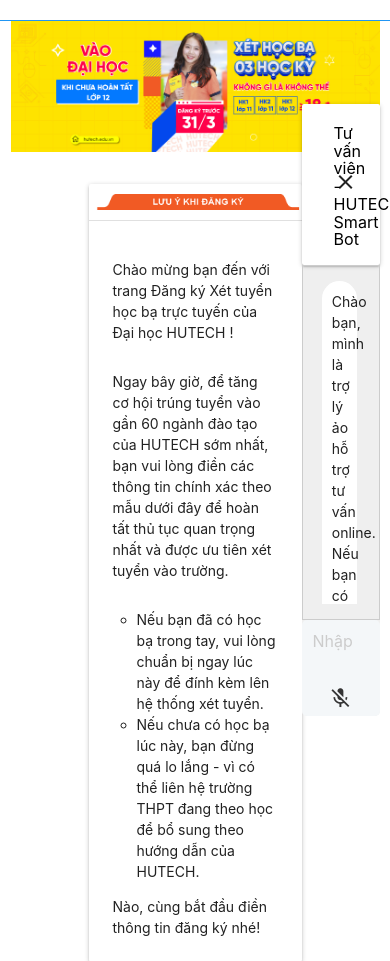
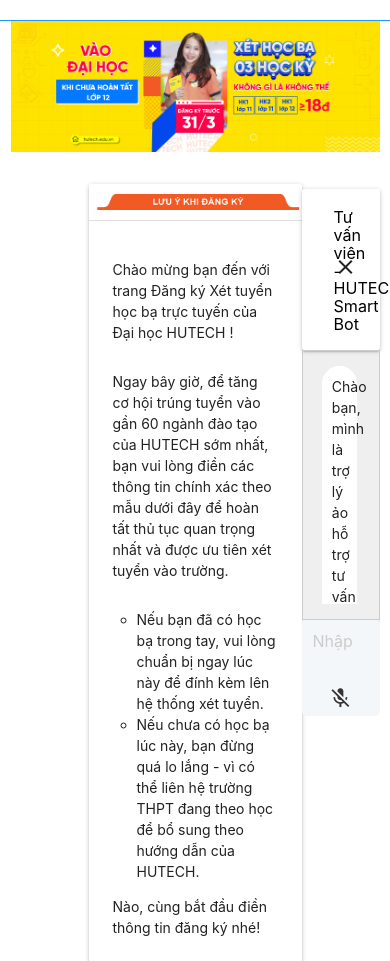
Before and after one commit to minhquan23102000/hutech-tuyensinh, a Flask app: page / in a window 390 px wide; the page is wider, and only the part inside the window is pictured. Shown: the part 103-1064 px from the top of that part. Run offline with Flask 2, Linux system fonts and the light colour scheme; data that the repository does not hold is empty; parts of the project's set-up code (start-up, migrations or seed data) failed here and were passed over.

Commit message:
Update requirements.txt

```diff
--- a/website/static/css/chatbox1.css
+++ b/website/static/css/chatbox1.css
@@ -156,7 +156,7 @@
 
 @media only screen and (max-width: 500px) {
   .chat-logs {
-    height: 40vh;
+    height: 30vh;
   }
 }
 
```
Also changed, not shown: requirements.txt (+21 -1 lines).
